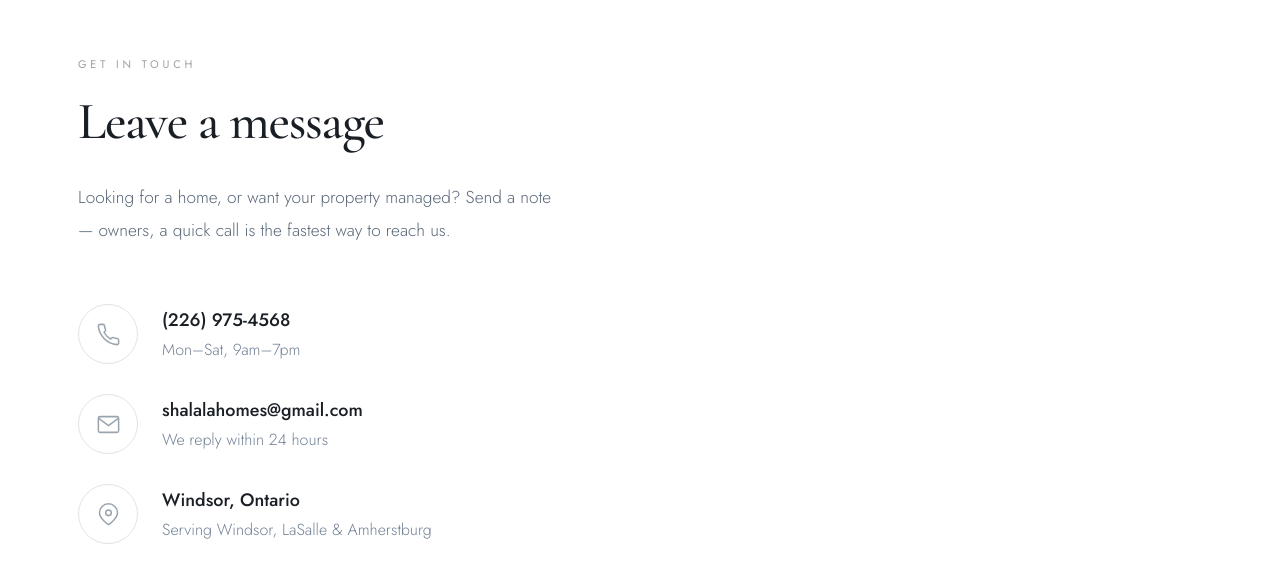
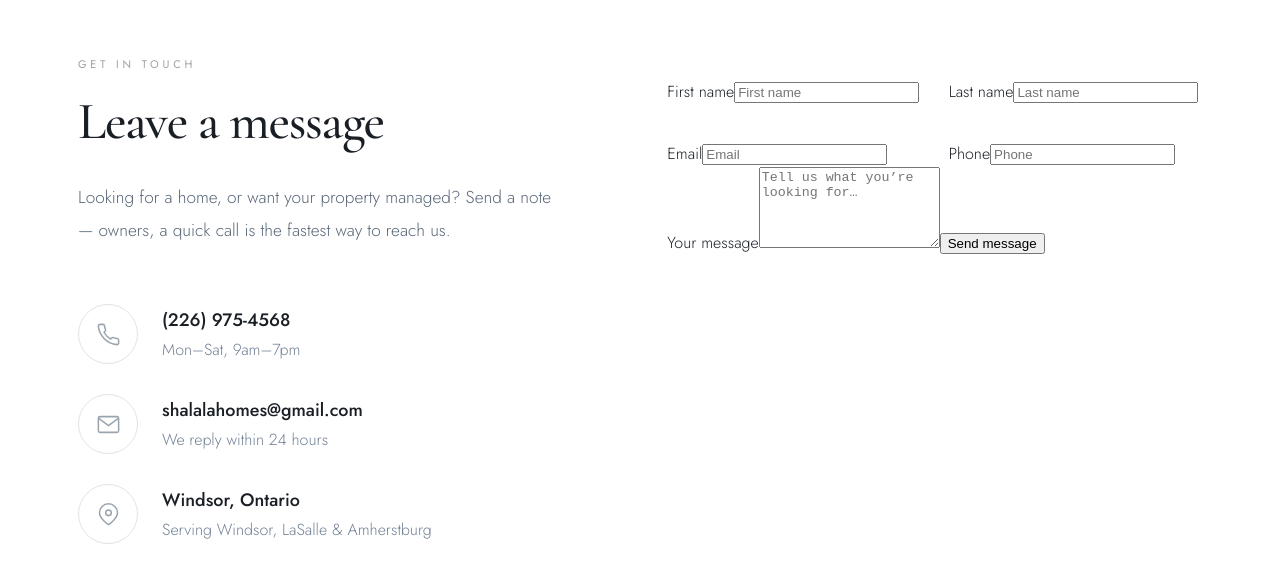
Before and after one commit to Muzzznah/Shalala-Homes, an Angular app: page / in a window 1280 px wide. Shown: the part 2813-3396 px from the top of the page. Built offline with nearby package versions, Linux system fonts and the light colour scheme.

Commit message:
start with second column, complete basic form

```diff
--- a/src/app/components/contact/contact.html
+++ b/src/app/components/contact/contact.html
@@ -31,6 +31,19 @@
           </div>
         </div>
       </div>
+
+      <form class="contact__form" (submit)="$event.preventDefault()">
+        <div class="contact__fields">
+          <label>First name<input type="text" name="firstName" placeholder="First name" /></label>
+          <label>Last name<input type="text" name="lastName" placeholder="Last name" /></label>
+          <label>Email<input type="email" name="email" placeholder="Email" /></label>
+          <label>Phone<input type="tel" name="phone" placeholder="Phone" /></label>
+        </div>
+        <label class="contact__message">Your message<textarea name="message" rows="5" placeholder="Tell us what you’re looking for…"></textarea></label>
+        <button class="contact__submit" type="submit">Send message</button>
+      </form>
+
+
     </div>
   </div>
 </section>
--- a/src/app/components/contact/contact.scss
+++ b/src/app/components/contact/contact.scss
@@ -17,6 +17,22 @@
   &__intro {
     max-width: 650px;
   }
+
+  &__form {
+    padding-top: 23px;
+  }
+
+  &__fields {
+    display: grid;
+    grid-template-columns: repeat(2, minmax(0, 1fr));
+    column-gap: 28px;
+    row-gap: 35px;
+  }
+
+  &__message {
+    margin-top: 33px;
+  }
+
 
   &__title {
     margin: 0;
```
